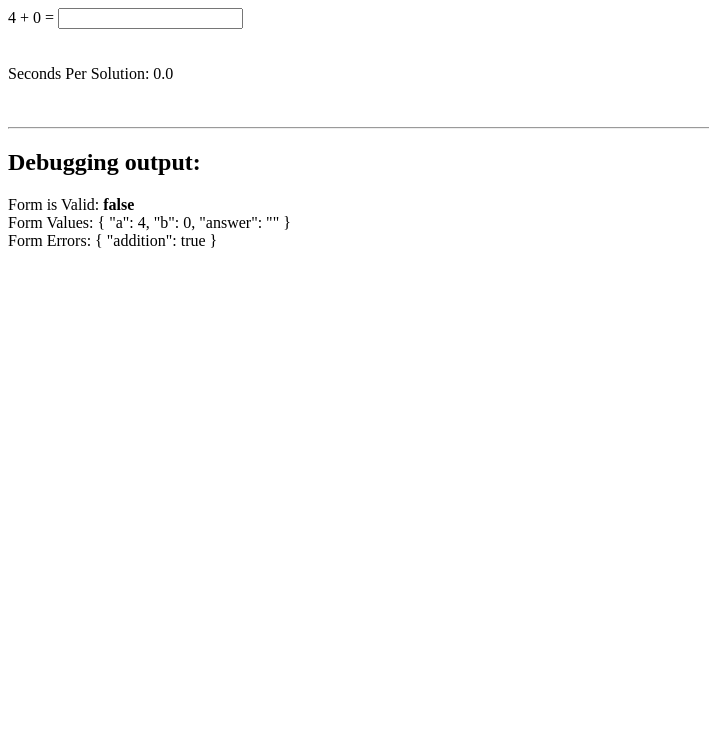
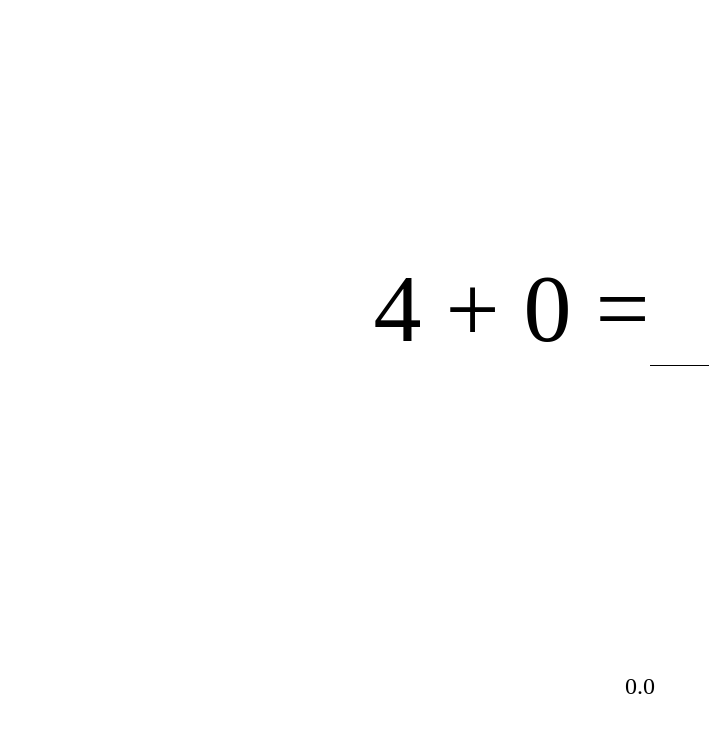
Before and after one commit to TomaszPietrzykowski/rx-forms, an Angular app: page / in a window 1280 px wide. Shown: the top 732 px of the page, without its empty margins (0-709 px from the left). Built offline with nearby package versions, Linux system fonts and the light colour scheme.

Commit message:
statistic reworked to rxjs

```diff
--- a/src/app/equation/equation.component.html
+++ b/src/app/equation/equation.component.html
@@ -1,18 +1,8 @@
 <form [formGroup]="mathForm">
   <!-- instead of referencing mathForm.value.a use getter on the class -->
-  {{ a }} + {{ b }} =
+  <div class="equation">{{ a }} + {{ b }} =</div>
   <input formControlName="answer" />
 </form>
-<br />
-<br />
-Seconds Per Solution: {{ secondsPerSolution | number : "1.1-3" }}
-<br />
-<br />
-<br />
-<hr />
-<h2>Debugging output:</h2>
-<div>
-  Form is Valid: <b>{{ mathForm.valid }}</b>
+<div class="stats">
+  {{ secondsPerSolution | number : "1.1-3" }}
 </div>
-<div>Form Values: {{ mathForm.value | json }}</div>
-<div>Form Errors: {{ mathForm.errors | json }}</div>
--- a/src/app/equation/equation.component.scss
+++ b/src/app/equation/equation.component.scss
@@ -0,0 +1,27 @@
+form {
+margin-top: 20%;
+display: flex;
+justify-content: center;
+font-size: 96px;
+}
+
+input {
+    font-size: 96px;
+    border: none;
+    border-bottom: 1px solid black;
+    width: 20%;
+    text-align: center;
+}
+
+input:focus {
+    outline: none;
+}
+
+.stats {
+    position: absolute;
+    bottom: 100px;
+    left: 0;
+    right: 0;
+    text-align: center;
+    font-size: 24px;
+}
--- a/src/app/equation/equation.component.ts
+++ b/src/app/equation/equation.component.ts
@@ -1,6 +1,6 @@
 import { Component, OnInit } from '@angular/core';
 import { FormGroup, FormControl } from '@angular/forms';
-import { delay, filter } from 'rxjs';
+import { delay, filter, scan } from 'rxjs';
 
 import { MathValidators } from '../math-validators';
 
@@ -22,17 +22,21 @@ export class EquationComponent implements OnInit {
   );
 
   ngOnInit() {
-    const startTime = new Date();
-    let numberSolved = 0;
-
     this.mathForm.statusChanges
       .pipe(
         filter((value) => value === 'VALID'),
-        delay(100)
+        delay(100),
+        scan(
+          (acc) => {
+            return {
+              numberSolved: acc.numberSolved + 1,
+              startTime: acc.startTime,
+            };
+          },
+          { numberSolved: 0, startTime: new Date() }
+        )
       )
-      .subscribe(() => {
-        numberSolved++;
-
+      .subscribe(({ numberSolved, startTime }) => {
         this.secondsPerSolution =
           (new Date().getTime() - startTime.getTime()) / numberSolved / 1000;
 
```
